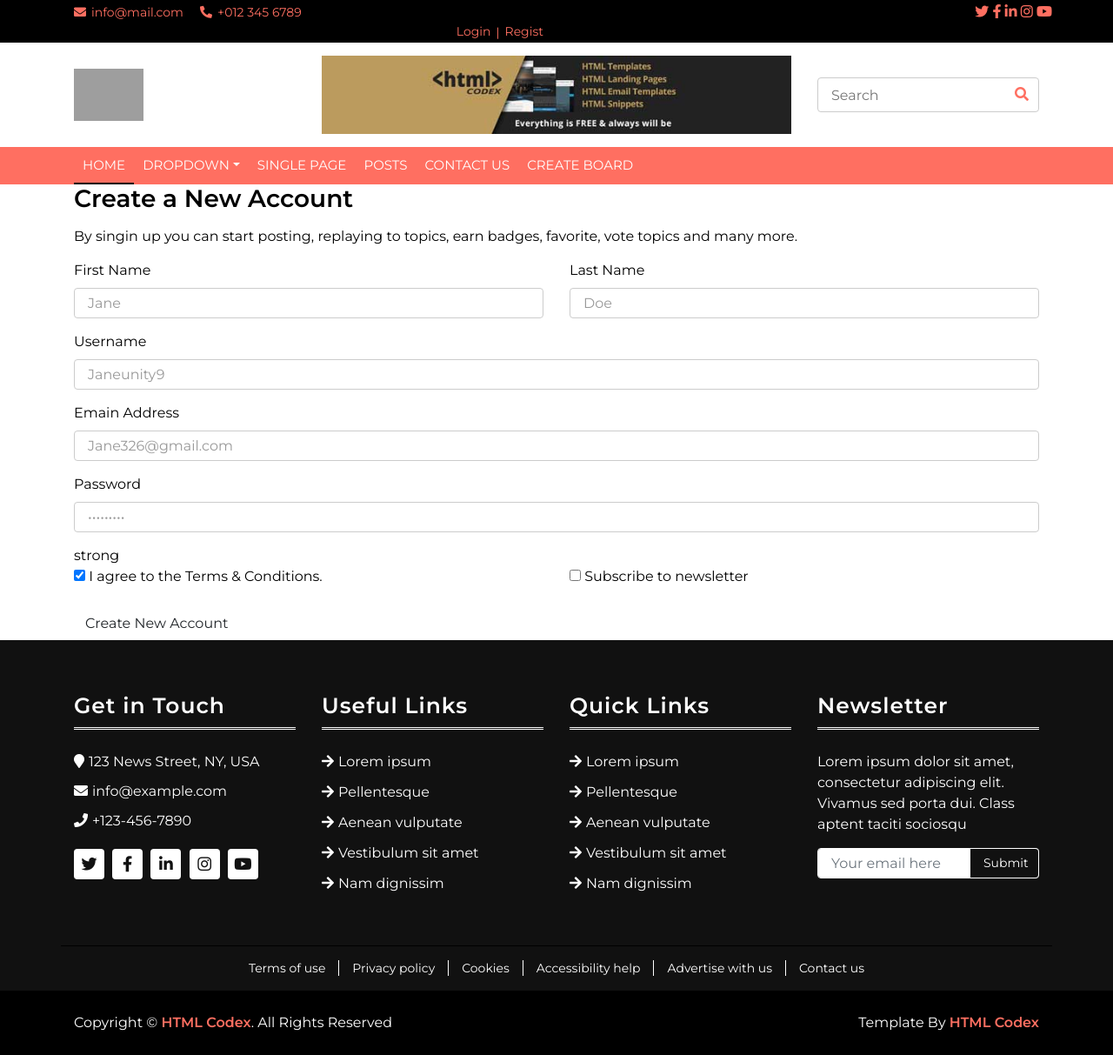
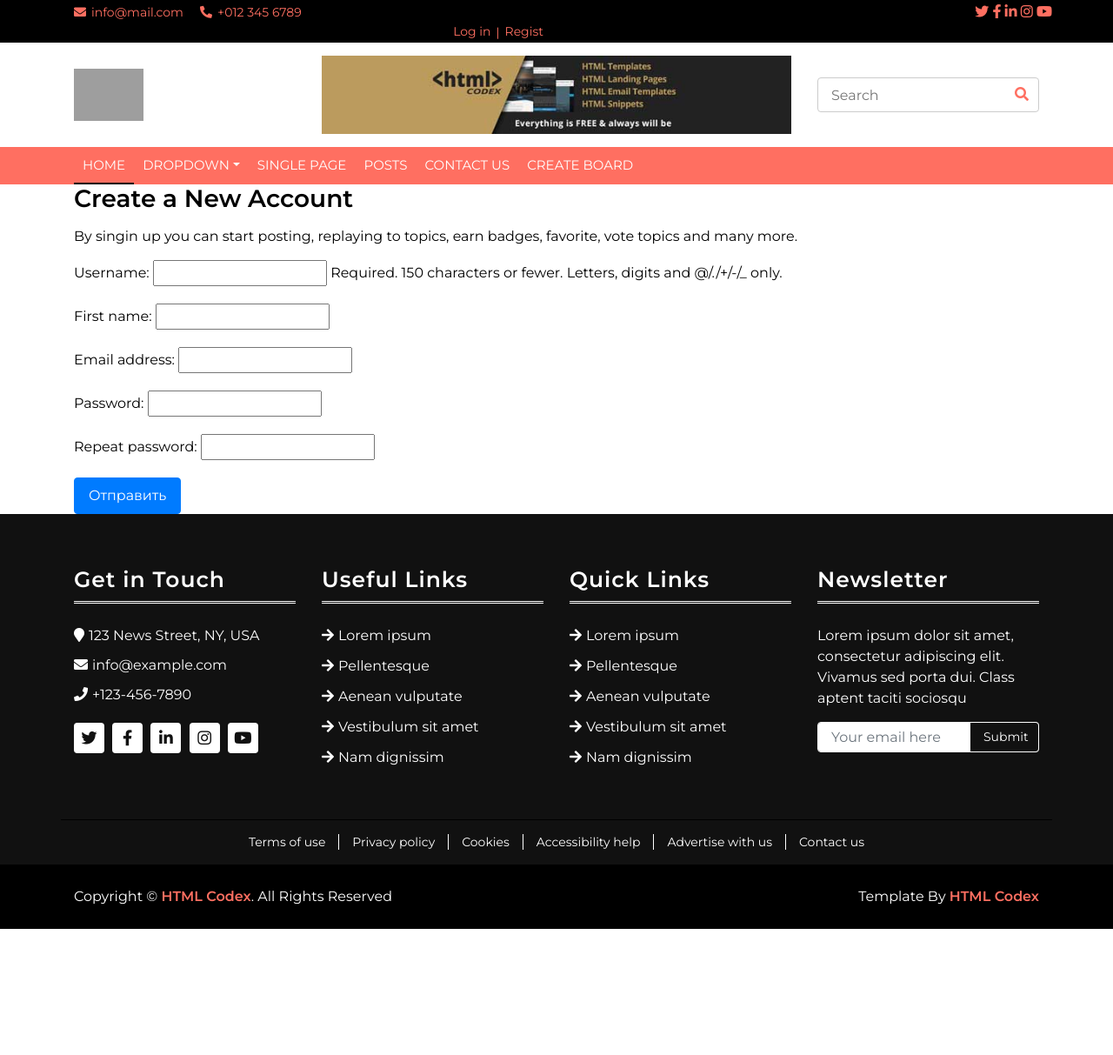
Before and after one commit to Dmitry-Gap/ABoard, a Django app: page /user/regist/ in a window 1280 px wide. Shown: the whole page at 87% size. After the commit the page ends 1068 px from the top, so only its background shows below. Run offline with Django 3.2, Linux system fonts and the light colour scheme; some libraries are stand-ins or nearby versions; grey boxes are pictures that could not be loaded.

Commit message:
add regist

```diff
--- a/aboard/aboard/templates/topbar.html
+++ b/aboard/aboard/templates/topbar.html
@@ -18,9 +18,9 @@
             <div class="col-md-6">
                  <div class="tb-menu">
                     {% if user.is_authenticated %}
-                        <a href={% url "user_logout" %}>Logout</a>
+                        <a href={% url "user_logout" %}>Log out</a>
                     {% else %}
-                        <a href={% url "user_login" %}>Login</a>
+                        <a href={% url "user_login" %}>Log in</a>
                         <a href={% url "user_regist" %}>Regist</a>
                     {% endif %}
                 </div>
--- a/aboard/hposts/urls.py
+++ b/aboard/hposts/urls.py
@@ -8,6 +8,8 @@ urlpatterns = [
     # path("", hposts.hposts_page, name="hposts_page"),
     path("", hposts.AllBlogs.as_view(), name="hposts_page"),
     path("<int:pk>/", hposts.OneBlog.as_view(), name="hposts_page"),
-    path("comments/add/<int:post_id>/", hposts.add_comment, name="post_comment")
+    path("comments/add/<int:post_id>/", hposts.add_comment, name="post_comment"),
+    path("comments/add/com/<int:post_id>/", hposts.view_comment, name="post_comment"),
+
     # re_path(r'^add$', hposts.add, name='add'),
 ]
--- a/aboard/user/forms.py
+++ b/aboard/user/forms.py
@@ -13,3 +13,19 @@ class UserForm(forms.ModelForm):
 
     def clean(self):
         return self.cleaned_data
+
+
+
+class UserRegistrationForm(forms.ModelForm):
+    password = forms.CharField(label='Password', widget=forms.PasswordInput)
+    password2 = forms.CharField(label='Repeat password', widget=forms.PasswordInput)
+
+    class Meta:
+        model = User
+        fields = ('username', 'first_name', 'email')
+
+    def clean_password2(self):
+        cd = self.cleaned_data
+        if cd['password'] != cd['password2']:
+            raise forms.ValidationError('Passwords don\'t match.')
+        return cd['password2']
--- a/aboard/user/templates/registration.html
+++ b/aboard/user/templates/registration.html
@@ -13,60 +13,28 @@
                     <h3>Create a New Account</h3>
                     <p>By singin up you can start posting, replaying to topics, earn badges, favorite, vote topics and many more.</p>
                 </div>
-                <div class="signup__form">
-                    <div class="row" data-visible="desktop">
-                        <div class="col-md-6">
-                            <div class="signup__section">
-                                <label class="signup__label" for="first-name">First Name</label>
-                                <input type="text" class="form-control" id="first-name" value="Jane">
-                            </div>
-                        </div>
-                        <div class="col-md-6">
-                            <div class="signup__section">
-                                <label class="signup__label" for="last-name">Last Name</label>
-                                <input type="text" class="form-control" id="last-name" value="Doe">
-                            </div>
-                        </div>
-                    </div>
-                    <div class="signup__section">
-                        <label class="signup__label" for="username">Username</label>
-                        <input type="text" class="form-control" id="username" value="Janeunity9">
-                    </div>
-                    <div class="signup__section">
-                        <label class="signup__label" for="email">Emain Address</label>
-                        <input type="text" class="form-control" id="email" value="Jane326@gmail.com">
-                    </div>
-                    <div class="signup__section">
-                        <label class="signup__label" for="password">Password</label>
-                        <div class="message-input">
-                            <input type="password" class="form-control" id="password" value="*********">
-                            <span class="message-input__strong">strong</span>
-                        </div>
-                    </div>
-                    <div class="signup__checkbox">
-                        <div class="row">
-                            <div class="col-md-6">
-                                <label class="signup__box">
-                                    <label class="custom-checkbox">
-                                        <input type="checkbox" checked="checked">
-                                        <i></i>
-                                    </label>
-                                    <span>I agree to the Terms & Conditions.</span>
-                                </label>
-                            </div>
-                            <div class="col-md-6" data-visible="desktop">
-                                <label class="signup__box">
-                                    <label class="custom-checkbox">
-                                        <input type="checkbox">
-                                        <i></i>
-                                    </label>
-                                    <span>Subscribe to newsletter</span>
-                                </label>
-                            </div>
-                        </div>
-                    </div>
-                    <a href="#" class="signup__btn-create btn btn--type-02">Create New Account</a>
-                </div>
+
+    <form
+        class="wpcf7"
+        method="post"
+        id="contactform"
+        action={% url 'user_regist'  %}
+        >
+        {% csrf_token %}
+         {{ user_form.as_p }}
+        <div class="form-group mb-0">
+            <input type="submit" value="Отправить"
+                class="btn btn-primary font-weight-semi-bold py-2 px-3">
+        </div>
+    </form>
+
+
+
+                    {% comment %} {% csrf_token %}
+                <form action="." method="post">
+                     {{ user_form.as_p }}
+                    <p><input type="submit" value="Create my account"></p>
+                </form> {% endcomment %}
             </div>
         </div>
     </main>
--- a/aboard/user/urls.py
+++ b/aboard/user/urls.py
@@ -1,10 +1,10 @@
 from django.urls import path
 from django.shortcuts import redirect
-from user.views import login_page, logout_page, regist_page
+from user.views import login_page, logout_page, register
 
 
 urlpatterns = [
     path("login/", login_page, name="user_login"),
-    path("regist/", regist_page, name="user_regist"),
+    path("regist/", register, name="user_regist"),
     path("logout/", logout_page, name="user_logout"),
 ]
--- a/aboard/user/views.py
+++ b/aboard/user/views.py
@@ -1,6 +1,6 @@
 from django.shortcuts import render, HttpResponseRedirect
 from django.contrib.auth import logout, login, authenticate, decorators as dec
-from user.forms import UserForm
+from user.forms import UserForm, UserRegistrationForm
 
 
 def login_page(request):
@@ -35,6 +35,19 @@ def logout_page(request):
     return HttpResponseRedirect("/home/")
 
 
-def regist_page(request):
-    context = {}
-    return render(request, "registration.html", context)
+# def regist_page(request):
+    # context = {}
+    # return render(request, "registration.html", context)
+
+
+def register(request):
+    if request.method == 'POST':
+        user_form = UserRegistrationForm(request.POST)
+        if user_form.is_valid():
+            new_user = user_form.save(commit=False)
+            new_user.set_password(user_form.cleaned_data['password'])
+            new_user.save()
+            return render(request, 'registration.html', {'new_user': new_user})
+    else:
+        user_form = UserRegistrationForm()
+    return render(request, 'registration.html', {'user_form': user_form})
```
Also changed, not shown: aboard/hposts/templates/comments.html (+24 -45 lines), aboard/hposts/views.py (+56 -32 lines), aboard/user/templates/register_done.html (added).
